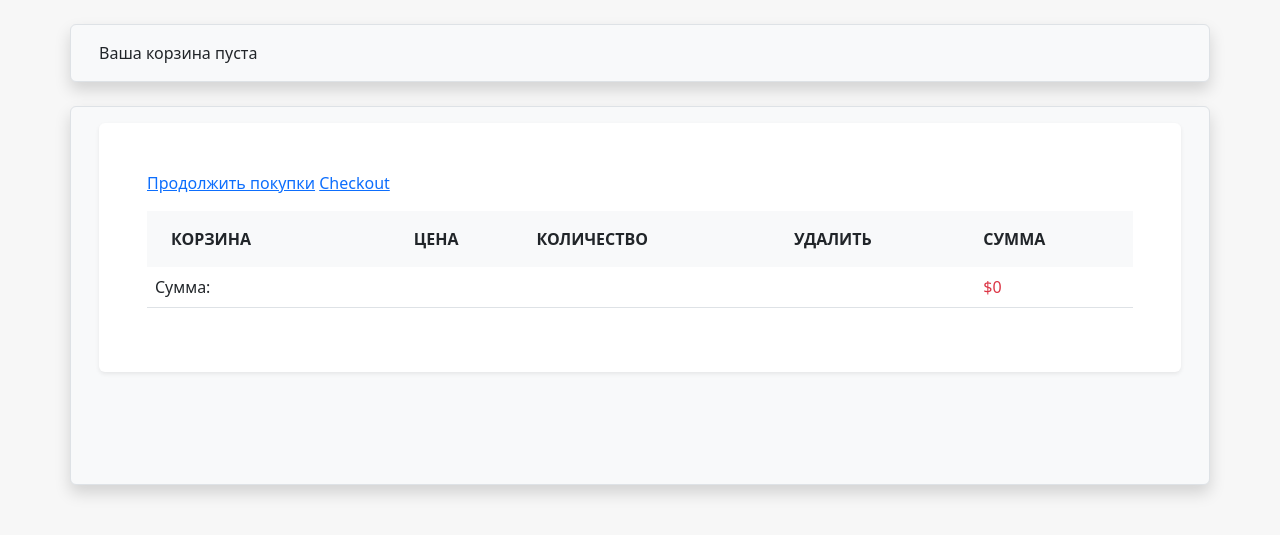
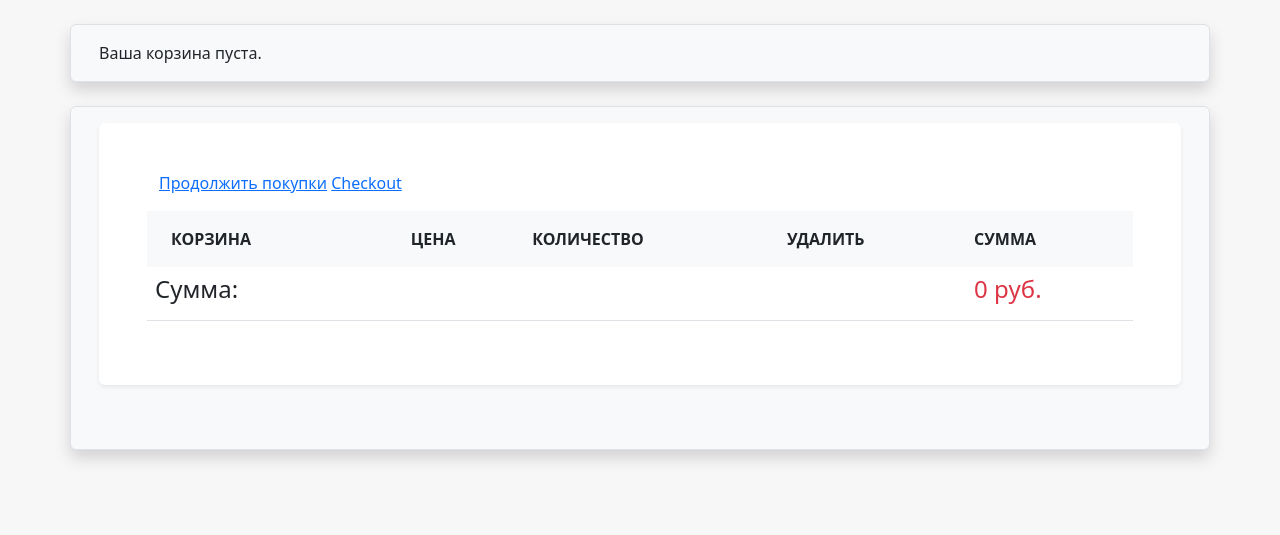
Before and after one commit to Klaus8k/l_f, a Django app: page /cart/ in a window 1280 px wide. Shown: the top 535 px of the page. Run offline with Django 4.2, Linux system fonts and the light colour scheme; parts of the project's set-up code (start-up, migrations or seed data) failed here and were passed over; some libraries are stand-ins or nearby versions.

Commit message:
cart and scrf

```diff
--- a/l_f/app_shop/templates/app_shop/base.html
+++ b/l_f/app_shop/templates/app_shop/base.html
@@ -1,11 +1,13 @@
 <!DOCTYPE html>
 {% load static %}
+{% block title %}
+{% endblock %}
 
 <head>
   {% block title_meta %}
   {% endblock %}
-  <!-- {% block title %}
-  {% endblock %} -->
+
+
 
   <meta charset="UTF-8" />
   <meta http-equiv="X-UA-Compatible" content="IE=edge" />
@@ -22,9 +24,23 @@
 
 
 <body>
+
+
+
   <div class="container pt-4">
-    <div class="top_line row bg-light shadow border d-flex justify-content-center align-items-center rounded p-3">
-      <div>Ваша корзина пуста</div>
+    <div class="top_line row bg-light shadow border  rounded p-3">
+      <div class="session_cart col-12">
+        {% with total_items=cart|length %}
+        {% if cart|length > 0 %}
+        <h5>Корзина: </h5>
+        <a href="{% url 'cart:cart_detail' %}">
+          {{ total_items }} шт., на {{ cart.get_total_price }} руб.
+        </a>
+        {% else %}
+        Ваша корзина пуста.
+        {% endif %}
+        {% endwith %}
+      </div>
     </div>
   </div>
 
--- a/l_f/app_shop/templates/app_shop/product/detail.html
+++ b/l_f/app_shop/templates/app_shop/product/detail.html
@@ -28,9 +28,9 @@
 
     <p class="price">${{ product.price }}</p>
 
-    <form action="{% url 'cart:cart_add' product.id %}" method="post" {% csrf_token %}>
+    <form action="{% url 'cart:cart_add' product.id %}" method="post">
       {{ cart_product_form }}
-      <!-- {% csrf_token %} -->
+      {% csrf_token %}
       <input class="btn btn-primary px-5" type="submit" value="В корзину" />
     </form>
   </div>
--- /dev/null
+++ b/l_f/cart/context_processors.py
@@ -0,0 +1,4 @@
+from .cart import Cart
+
+def cart(request):
+    return {'cart': Cart(request)}
--- a/l_f/cart/templates/cart/cart_detail.html
+++ b/l_f/cart/templates/cart/cart_detail.html
@@ -1,11 +1,10 @@
 {% extends 'app_shop/base.html' %}
 {% load static %}
 {% block title %}
-Your shopping cart
 {% endblock %}
 {% block content %}
 
-<div class="pb-5">
+
 <div class="container">
 
   <div class="row">
@@ -37,10 +36,9 @@ Your shopping cart
     </div>
   </div>
 
-
-    <div class="container">
   <div class="row">
     <div class="col">
+
       <tbody>
         {% for item in cart %}
         {% with product=item.product %}
@@ -59,31 +57,40 @@ Your shopping cart
               </h5><span class="text-muted font-weight-normal">{{ product.category }}</span>
             </div>
           </th>
-              <td class="border-0 align-middle"><strong>{{ item.price }}</strong></td>
+          <td class="border-0 align-middle"><strong>{{ item.price }} руб.</strong></td>
           <td class="border-0 align-middle"><strong>{{ item.quantity }}</strong></td>
           <td class="border-0 align-middle"><a href="{% url 'cart:cart_remove' product.id %}" class="text-dark">
               <i class="fa fa-trash">удалить</i></a></td>
-              <td class="border-0 align-middle"><strong>{{ item.total_price }}</strong></td>
+          <td class="border-0 align-middle"><strong>{{ item.total_price }} руб.</strong></td>
 
         </tr>
         {% endwith %}
         {% endfor %}
 
-            <td>Сумма: </td>
+      </tbody>
+      <td>
+        <h4>Сумма: </h4>
+      </td>
       <td colspan="3"></td>
-            <td class="border-1 text-danger">${{ cart.get_total_price }}</td>
-          </tbody>
+      <td class="border-1 text-danger">
+        <h4>{{ cart.get_total_price }} руб.</h4>
+      </td>
 
     </div>
   </div>
 </div>
 
+<div class="container">
+  <div class="row">
+    <div class="div">
       <p class="text-right">
         <a href="{% url 'app_shop:product_list' %}" class="button light">Продолжить покупки</a>
         <a href="#" class="button">Checkout</a>
       </p>
     </div>
   </div>
+</div>
+
 
 
 {% endblock %}
--- a/l_f/l_f/settings.py
+++ b/l_f/l_f/settings.py
@@ -55,6 +55,7 @@ TEMPLATES = [
                 'django.template.context_processors.request',
                 'django.contrib.auth.context_processors.auth',
                 'django.contrib.messages.context_processors.messages',
+                'cart.context_processors.cart',
             ],
         },
     },
```
Lines whose indentation alone changed are shown as unchanged.
